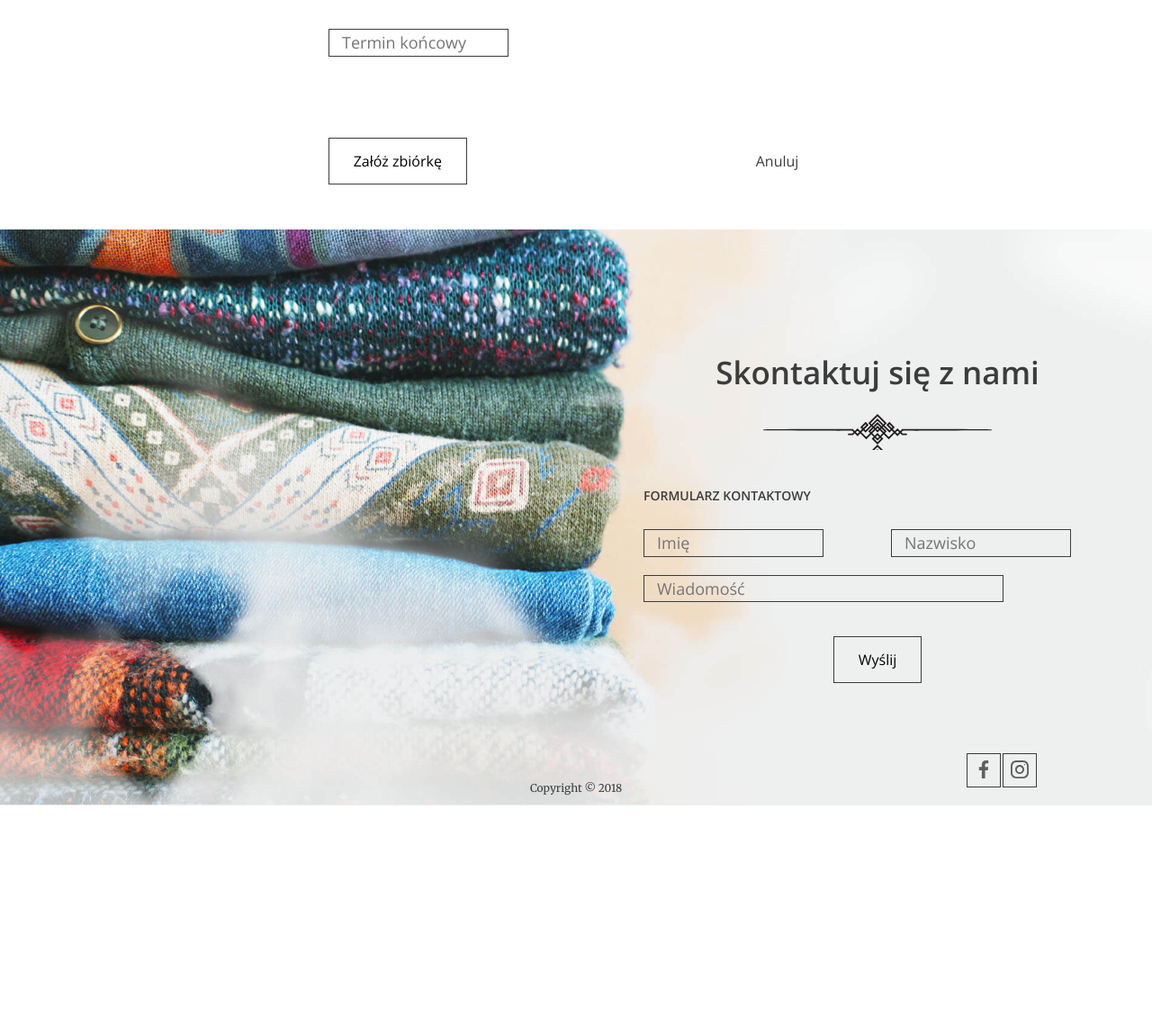
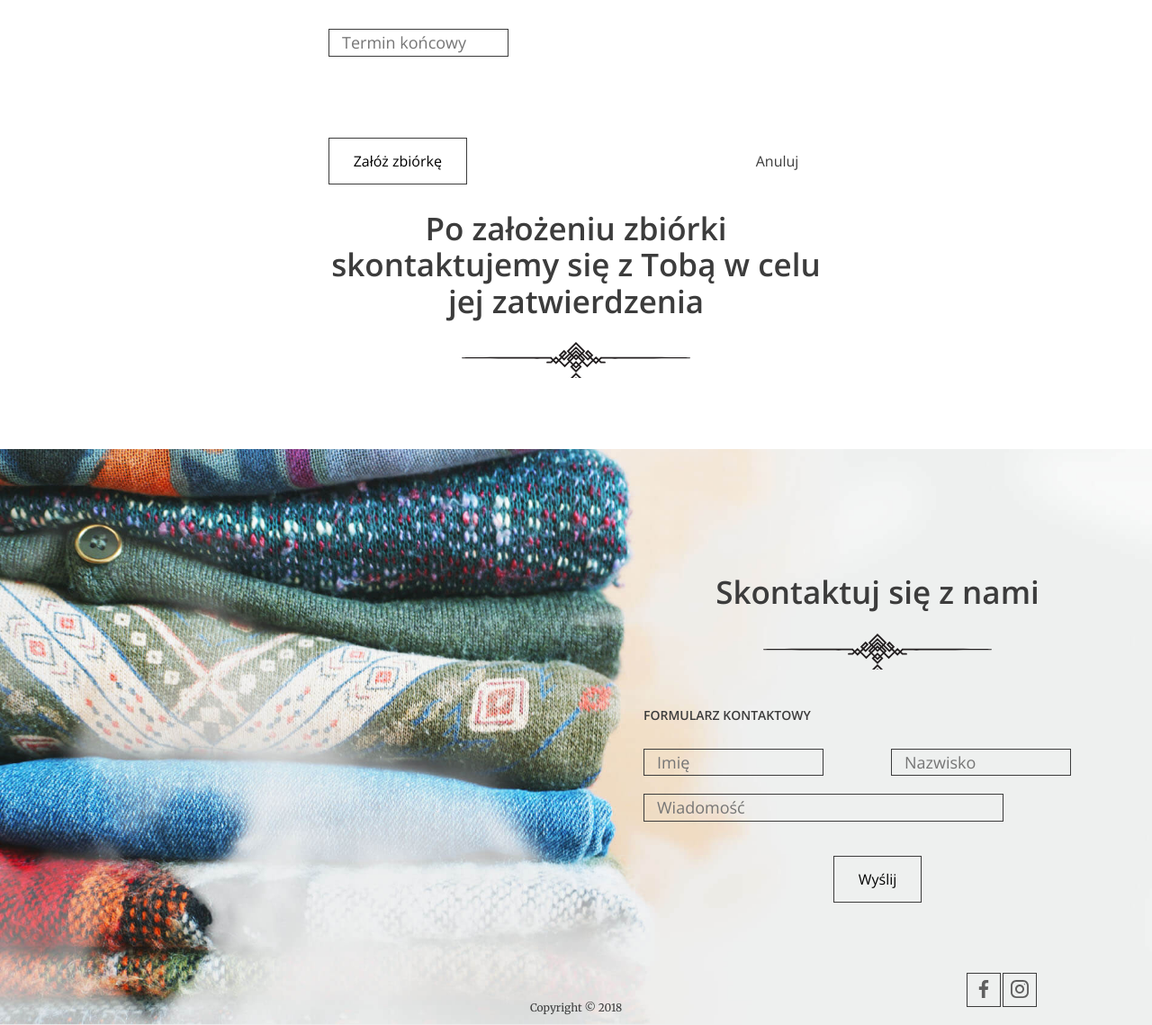
Before and after one commit to Gribek/give_it_free, a Django app: page /add_collection in a window 1280 px wide. Shown: the part 1078-2217 px from the top of the page at 90% size. Before the commit the page ends 1973 px from the top, so only its background shows below. Run offline with Django 3.2, Linux system fonts and the light colour scheme.

Commit message:
Added information to charity collection form.

```diff
--- a/GiveItFreeApp/templates/GiveItFreeApp/collection_add.html
+++ b/GiveItFreeApp/templates/GiveItFreeApp/collection_add.html
@@ -15,6 +15,9 @@
                 <a href="{% url 'landing_page' %}"
                    class="btn btn--without-border">Anuluj</a>
             </div>
+            <h2>
+                Po założeniu zbiórki skontaktujemy się z Tobą w celu jej zatwierdzenia
+            </h2>
             {% csrf_token %}
         </form>
     </section>
```
